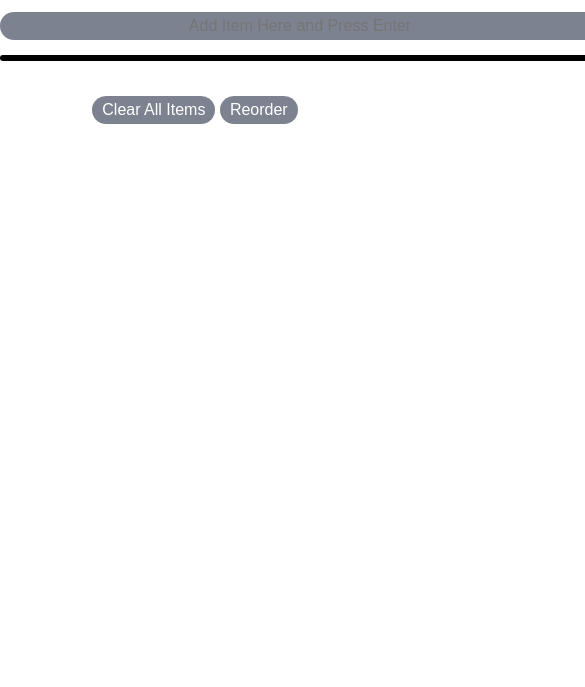
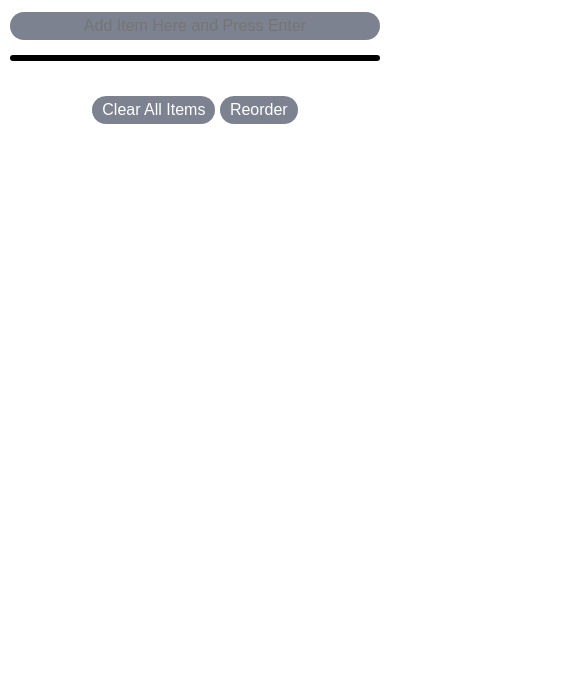
Before and after one commit to Jharbison/shopping-list, a plain HTML site: page index.html in a window 390 px wide. Shown: the part 157-844 px from the top of the page, 585 px wide, since content can reach past the window. Drawn offline with nearby package versions, Linux system fonts and the light colour scheme; a web font is replaced by a local one.

Commit message:
media query

```diff
--- a/css/stylesheet.css
+++ b/css/stylesheet.css
@@ -128,7 +128,8 @@ input:focus, select:focus, textarea:focus, button:focus {
 
 
 /* Portrait and Landscape */
-@media only screen and (max-device-width: 480px) {
-.body {
-	max-width: 350px;
+@media only screen and (max-width: 480px) {
+.form-control, .list-item, .line {
+	max-width: 95%;
 }
+}
```
